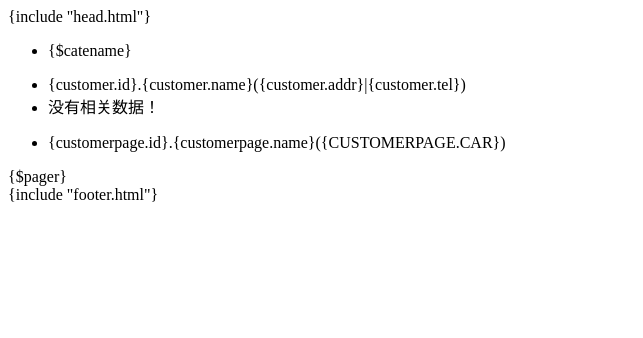
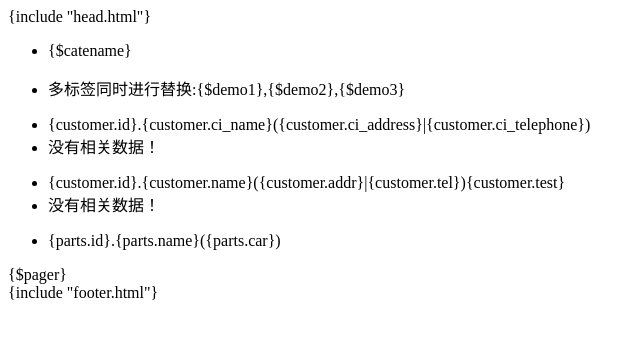
Before and after one commit to jorkin/boyle-acl, a plain HTML site: page Demo/Tpl/Index/index.html in a window 1280 px wide. Shown: the whole page, without its empty margins (0-643 px from the left). Drawn offline with Linux system fonts and the light colour scheme.

Commit message:
完善模型类以及修改模板类中的几个BUG

```diff
--- a/Demo/Tpl/Index/index.html
+++ b/Demo/Tpl/Index/index.html
@@ -4,10 +4,13 @@
 <ul class="title">
 <li>{$catename}</li>
 </ul>
+<ul class="title">
+<li>多标签同时进行替换:{$demo1},{$demo2},{$demo3}</li>
+</ul>
 	<div class="line">
 		<ul>
-		<!-- {$customer sql="select top 10 id,ci_name as name from be_customer"} -->
-		<li>{customer.id}.{customer.name}({customer.addr}|{customer.tel})</li>
+		<!-- {$customer name="block1" dr="callBack(param)"} -->
+		<li>{customer.id}.{customer.ci_name}({customer.ci_address}|{customer.ci_telephone})</li>
 		<!-- {empty:customer} -->
 		<li>没有相关数据！</li>
 		<!-- {/empty:customer} -->
@@ -16,9 +19,19 @@
 	</div>
 	<div class="line">
 		<ul>
-		<!-- {$customerpage} -->
-		<li>{customerpage.id}.{customerpage.name}({CUSTOMERPAGE.CAR})</li>
-		<!-- {/$customerpage} -->
+		<!-- {$customer name="block2" dr="callBack(param)"} -->
+		<li>{customer.id}.{customer.name}({customer.addr}|{customer.tel}){customer.test}</li>
+		<!-- {empty:customer} -->
+		<li>没有相关数据！</li>
+		<!-- {/empty:customer} -->
+		<!-- {/$customer} -->
+		</ul>
+	</div>
+	<div class="line">
+		<ul>
+		<!-- {$parts} -->
+		<li>{parts.id}.{parts.name}({parts.car})</li>
+		<!-- {/$parts} -->
 		</ul>
 		{$pager}
 	</div>
```
Also changed, not shown: 8 other files.
